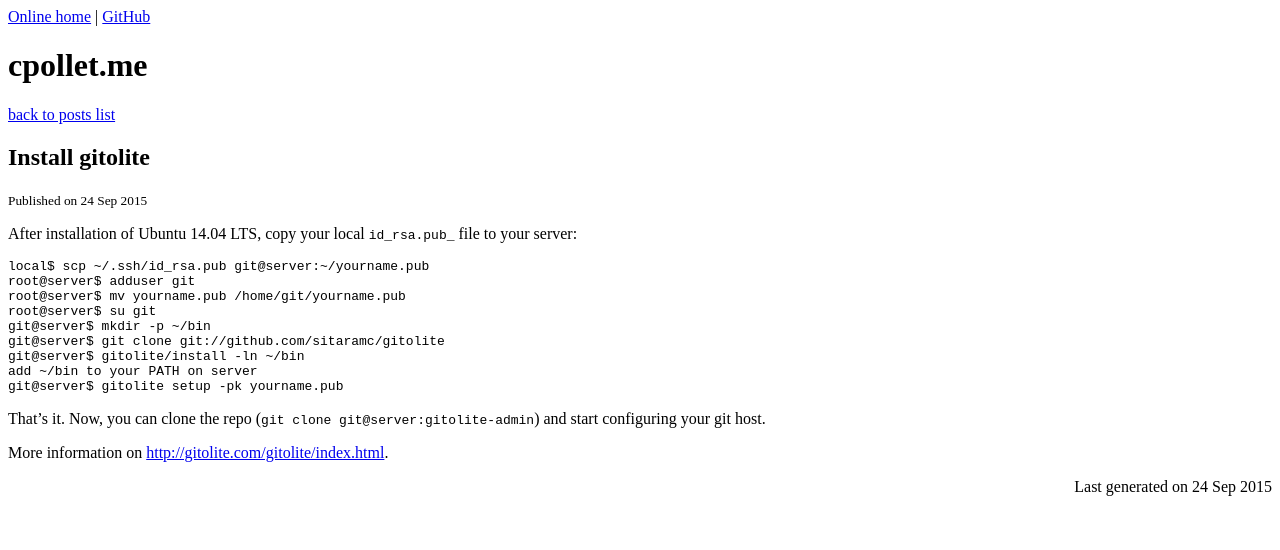
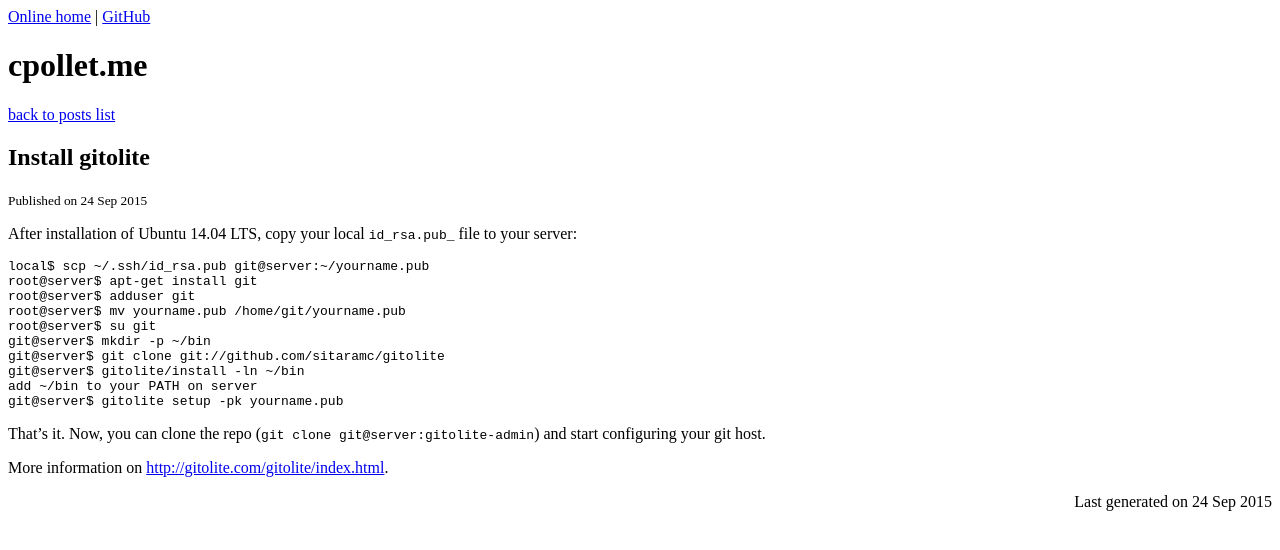
Before and after one commit to cpollet/cpollet.github.io, a Jekyll site: the page built from _posts/2015-09-24-install-gitolite.md, in a window 1280 px wide. Shown: the top 550 px of the page. Built offline with Jekyll 4.4.1, drawn with Linux system fonts in a browser that asks for light colours; nearby versions of some CDN libraries.

Commit message:
added missing step

```diff
--- a/_posts/2015-09-24-install-gitolite.md
+++ b/_posts/2015-09-24-install-gitolite.md
@@ -6,6 +6,7 @@
 After installation of Ubuntu 14.04 LTS, copy your local `id_rsa.pub_` file to your server:
 
     local$ scp ~/.ssh/id_rsa.pub git@server:~/yourname.pub
+    root@server$ apt-get install git
     root@server$ adduser git
     root@server$ mv yourname.pub /home/git/yourname.pub
     root@server$ su git
```
